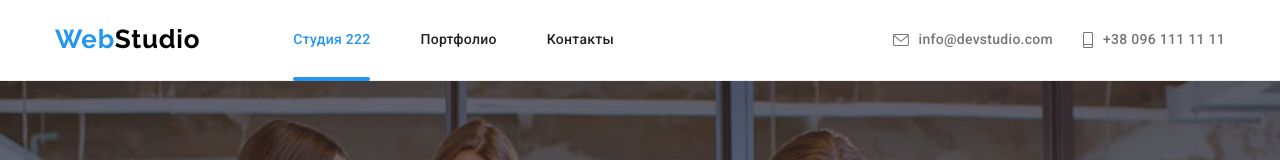
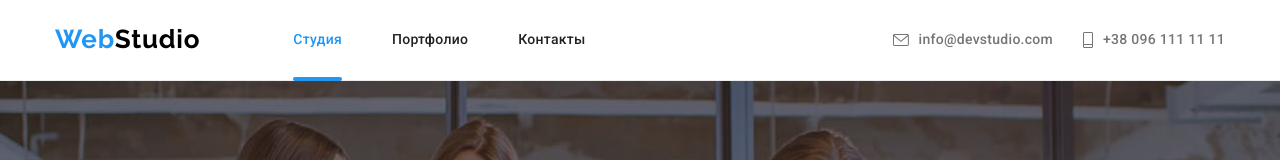
Before and after one commit to dasharosh/goit-markup-hw-08, a plain HTML site: page index.html in a window 1280 px wide. Shown: the top 160 px of the page. Drawn offline with nearby package versions, Linux system fonts and the light colour scheme.

Commit message:
Change name

```diff
--- a/index.html
+++ b/index.html
@@ -32,9 +32,7 @@
           >
           <ul class="nav__list list">
             <li class="nav__item">
-              <a class="nav__link nav__link--active link" href="/"
-                >Студия 222</a
-              >
+              <a class="nav__link nav__link--active link" href="/">Студия</a>
             </li>
             <li class="nav__item">
               <a class="nav__link link" href="./portfolio.html">Портфолио</a>
```
